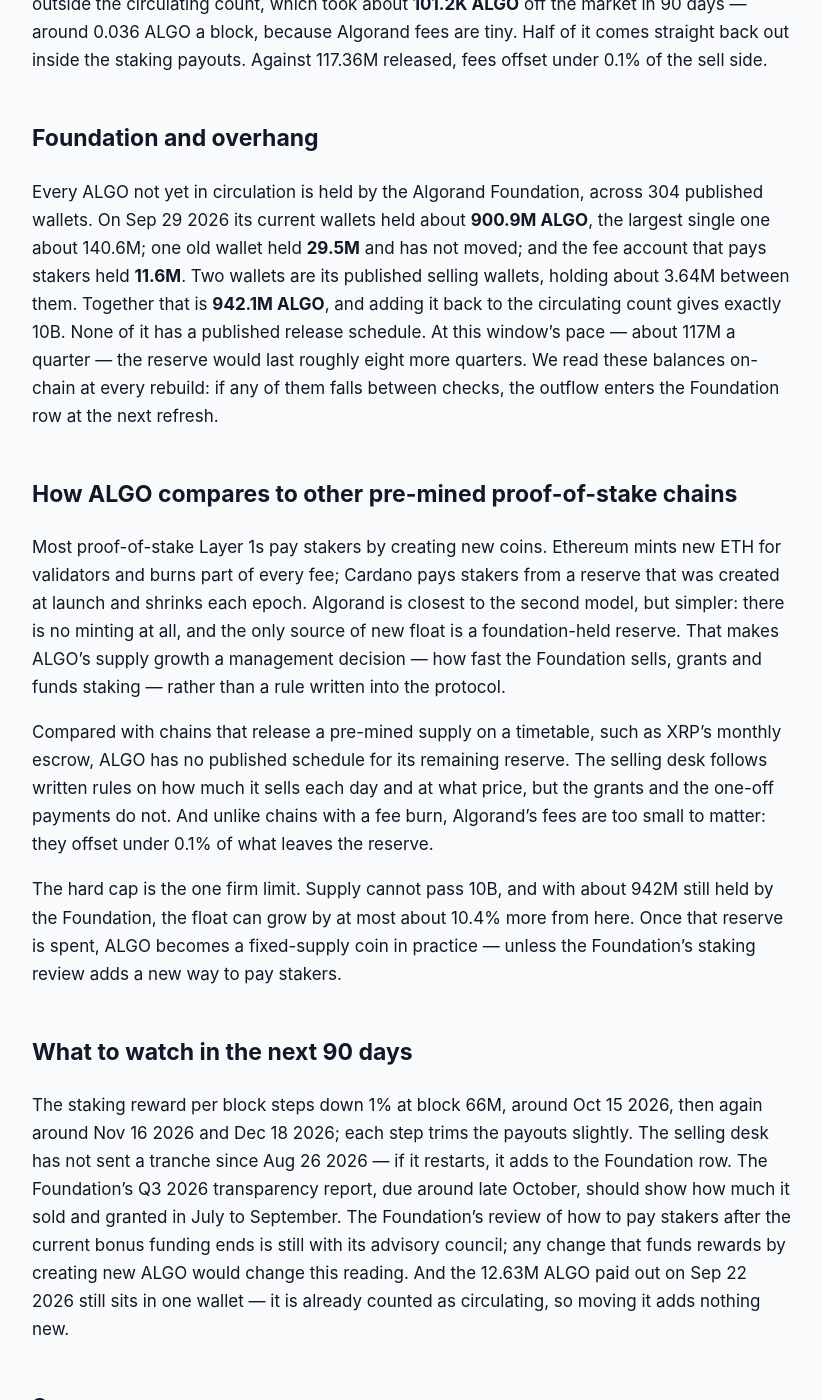
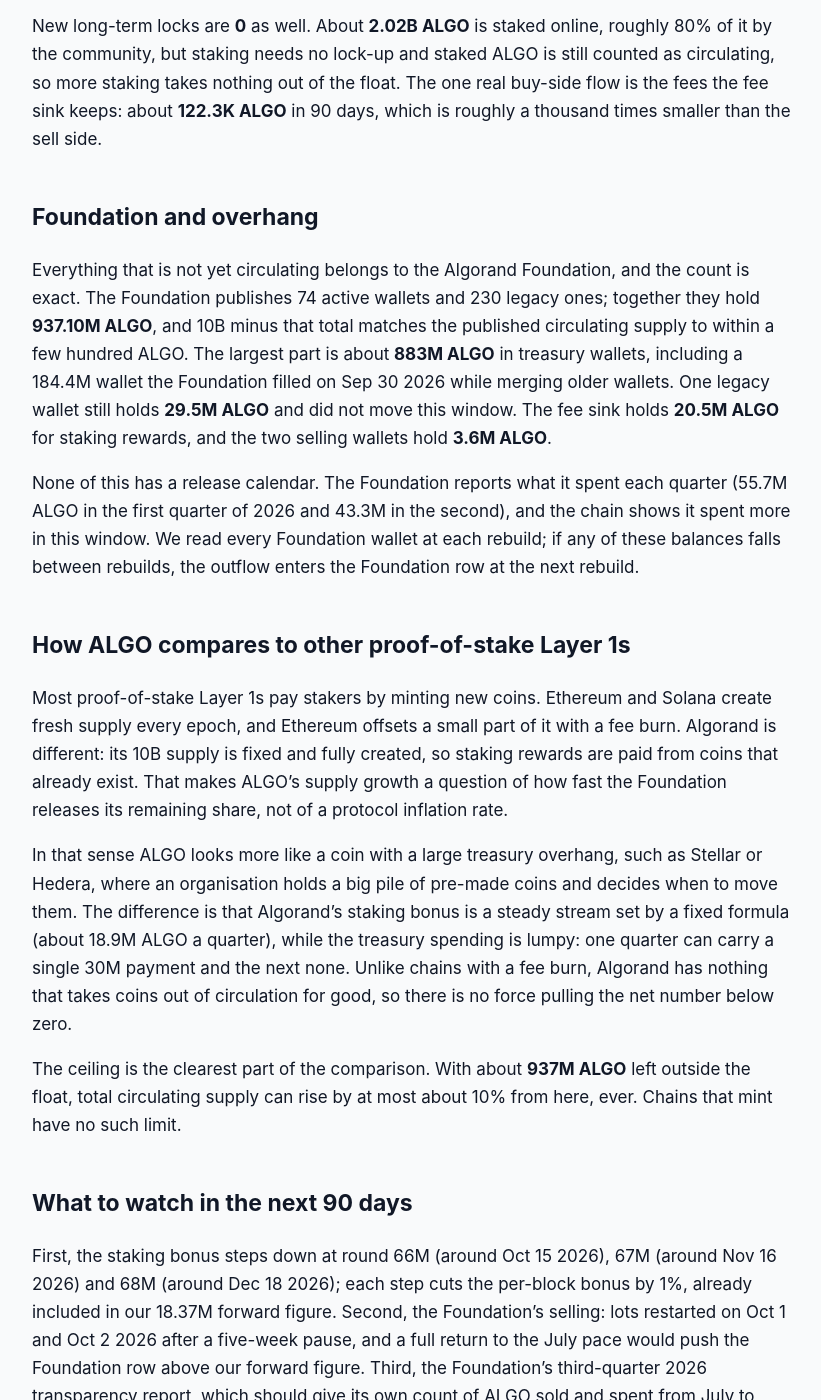
Before and after one commit to jeevansongmy-spec/mrnasdog-articles, a Jekyll site: the page built from crypto/algo-pressure-framework.md, in a window 1280 px wide and 1400 px high, scrolled down 1813 px. Shown: the whole window, without its empty margins (228-1049 px from the left). Built offline with Jekyll 4.4.1, drawn with Linux system fonts in a browser that asks for light colours; some of the changed text lies outside the part shown.

Commit message:
publish: crypto/algo-pressure-framework

```diff
--- a/crypto/algo-pressure-framework.md
+++ b/crypto/algo-pressure-framework.md
@@ -1,59 +1,57 @@
 ---
-title:         "ALGO Inflation Analysis · September 2026 · Supply growing · projected to keep growing"
-description:   "ALGO supply is growing with no minting: 98.4M ALGO left Foundation wallets and 18.9M went to stakers in 90 days, +1.29% net, about +0.82% next. 10B hard cap."
+title:         "ALGO Inflation Analysis · October 2026 · Supply growing · projected to keep growing"
+description:   "ALGO supply is growing with no minting: 94.5M ALGO left Foundation wallets and 18.9M went to stakers in 90 days, +1.25% net, about +0.77% next. 937M ALGO left."
 canonical_url: "https://mrnasdog.com/research/algo/inflation"
 tags:                    ["crypto", "algo", "algorand", "layer1"]
 published:     true
 ---
 
-Originally published at [ALGO Inflation Analysis · September 2026 · Supply growing · projected to keep growing](https://mrnasdog.com/research/algo/inflation).
+Originally published at [ALGO Inflation Analysis · October 2026 · Supply growing · projected to keep growing](https://mrnasdog.com/research/algo/inflation).
 
-# ALGO Inflation Analysis · September 2026 · Supply growing · projected to keep growing
+# ALGO Inflation Analysis · October 2026 · Supply growing · projected to keep growing
 
-ALGO supply is growing even though Algorand never creates a new coin. All **10B ALGO** were made at launch, and the Algorand Foundation still holds about **942M** of them outside the circulating count. In the last 90 days **117.36M ALGO** left those Foundation accounts — **98.44M** from its wallets and **18.91M** as staking payouts — while fees took back only **101.2K**. Net, circulating ALGO rose **+1.29%**, and we project about **+0.82%** for the next 90 days, capped by what the Foundation has left.
+ALGO's circulating supply is growing, and the source is the Algorand Foundation, not the protocol. Over the last 90 days **113.43M ALGO** entered the market — **94.53M** from Foundation wallets and **18.90M** in staking rewards — while only **122.3K ALGO** of fees left it, for a net of **+1.25%** against **+1.33%** on the monitor. No ALGO is ever minted: all 10B coins have existed since genesis, so the growth can only continue while the Foundation still holds about **937M ALGO** outside the float.
 
 ## The verdict, in one paragraph
 
-Over the 90 days to Sep 29 2026, Algorand added **117.36M ALGO** to the market and removed **101.2K**, a net rise of **+1.29%** on a circulating supply of **9.06B ALGO**. Our inflation monitor, which reads the circulating count day by day, shows **+1.33%** for the same stretch — a gap of **0.03 percentage points**, well inside our 0.5-point tolerance, so no warning chip is shown. For the next 90 days we project **+0.82%**: the steady streams continue, but two large one-off Foundation payments are not repeated. In one line: ALGO is a fixed-supply coin whose float is still growing, because the Foundation's reserve is being released into it.
+The MrNasdog Pressure Framework reads Algorand at **+1.25% net** over the last 90 days (Jul 6 to Oct 4 2026) and **+0.77%** over the next 90. The monitor, which measures the change in circulating ALGO directly, reads **+1.33%** over its own 90 days to Oct 1 2026. The gap is **0.08 percentage points**, well inside the 0.5-point tolerance, so no warning chip is shown and both readings agree. The forward number is lower only because two large one-off Foundation payments, 30.00M and 12.63M ALGO, are not assumed to repeat. ALGO is a fixed-supply coin that behaves like an inflationary one: a foundation-released float, with steady staking rewards on top.
 
 ## Sell pressure: where new ALGO comes from
 
-Protocol inflation, in the usual sense, does not exist on Algorand: there is no mint, and the 10B total has not changed since launch. But stakers are paid, and the money comes from a fee account the Foundation tops up — it moved **19.3M ALGO** into it this window. That account sits outside the circulating count, so each payout to an outside staker adds new coins to the market. Paid block by block, the payouts came to **18.91M ALGO** in 90 days, with a proposer paid on about 82% of blocks. The reward per block falls 1% every million blocks — from 8.51 ALGO at the start of the window to 8.26 ALGO now — so the next 90 days come to about **18.39M**.
+Protocol inflation adds **18.90M ALGO** over 90 days, and it is not inflation in the usual sense. Algorand never mints. Instead, every block pays its proposer a bonus plus half of that block's fees, and the money comes out of the fee sink, a Foundation-funded wallet that is counted outside the float. The bonus is about 8.26 ALGO per block now and falls by 1% every million blocks. In the window the fee sink paid out about **19.52M ALGO**; 0.63M of that went to validators the Foundation runs itself, so **18.90M** reached outside stakers and entered circulation. The Foundation refilled the sink three times to keep this going: 10.3M ALGO on Jul 10, 9.0M on Aug 19 and 10.0M on Sep 30 2026. For the next 90 days we project **18.37M ALGO**, slightly less as the bonus steps down three more times.
 
-Vesting unlocks add **0**. The launch-era vesting schedules ended in 2024, and no unlock tracker lists anything left to release.
+Vesting unlocks are **0**. Algorand's original release plan for early buyers, the team and the Foundation has run its course. There is no investor or team cliff left on the calendar; the coins that are still outside the float sit in Foundation wallets with no published schedule, which is why they show up in the next row instead.
 
-Foundation releases are the largest row: **98.44M ALGO** left Foundation wallets for outside hands in 90 days. Of that, **43.28M** went through the Foundation's rules-based selling desk in tranches from Jul 2 to Aug 26 2026; **30.00M** went out in a single payment on Jul 17 2026 and was then passed on in smaller lots; **12.63M** went out in a single payment on Sep 22 2026 to a new wallet that still holds it; and **12.53M** paid for grants, community programs and running costs. July alone saw 66.14M leave. For the next 90 days we keep the recurring streams at their window pace, **55.81M**, and drop the two single payments, which had no schedule.
+Foundation and unscheduled unlocks are the largest source: **94.53M ALGO** left Foundation wallets for outside hands. The biggest stream was the Foundation's steady selling programme: **36.36M ALGO** moved from its selling wallet to a trading desk in nine lots between Jul 10 and Aug 24 2026. On Jul 17 2026 one wallet made a single **30.00M ALGO** payment that was passed on in 1M to 6M lots within weeks, and on Sep 22 2026 another made a single **12.63M ALGO** payment. Grants, the xGov community program and running costs make up the rest. Selling paused after late August and restarted with small lots on Oct 1 and Oct 2 2026. For the next 90 days we carry the recurring streams forward at the same pace, **51.90M ALGO**, and set the two single payments to zero because nothing says they will repeat.
 
-Long-term locks and bankruptcy add **0**: Algorand has no estate, no trustee schedule and no unwinding lock.
+Long-term locked or bankruptcy supply is **0**. No estate, court trustee or long lock is paying ALGO out, and staking on Algorand has no lock, so there is nothing waiting to be released on a fixed date.
 
 ## Buy pressure: where new ALGO goes
 
-There is no programmatic buyback — **0**. No contract or treasury buys ALGO back, and the Foundation received no ALGO from outside wallets in the window.
+The buy side is almost empty. There is no programmatic buyback (**0**): no contract or treasury buys ALGO, and the Foundation is a seller, not a buyer. There is no protocol fee burn (**0**) either. Algorand fees are not destroyed; they go to the fee sink, which pays half of them back to block proposers. There was no Foundation buy (**0**) in the window.
 
-There is no fee burn either — **0**. Algorand fees are collected, not destroyed. The one address people send ALGO to as a "burn" does not keep it, and it sits inside the circulating count anyway.
-
-Foundation buying is **0**: the Foundation sells ALGO to fund its work. New long-term locks are **0** too: about 2.03B ALGO is staked online, but Algorand staking has no lock-up, and staked coins stay in the circulating count.
-
-The one real buy-side flow is fee collection. Every transaction fee goes into the fee account, outside the circulating count, which took about **101.2K ALGO** off the market in 90 days — around 0.036 ALGO a block, because Algorand fees are tiny. Half of it comes straight back out inside the staking payouts. Against 117.36M released, fees offset under 0.1% of the sell side.
+New long-term locks are **0** as well. About **2.02B ALGO** is staked online, roughly 80% of it by the community, but staking needs no lock-up and staked ALGO is still counted as circulating, so more staking takes nothing out of the float. The one real buy-side flow is the fees the fee sink keeps: about **122.3K ALGO** in 90 days, which is roughly a thousand times smaller than the sell side.
 
 ## Foundation and overhang
 
-Every ALGO not yet in circulation is held by the Algorand Foundation, across 304 published wallets. On Sep 29 2026 its current wallets held about **900.9M ALGO**, the largest single one about 140.6M; one old wallet held **29.5M** and has not moved; and the fee account that pays stakers held **11.6M**. Two wallets are its published selling wallets, holding about 3.64M between them. Together that is **942.1M ALGO**, and adding it back to the circulating count gives exactly 10B. None of it has a published release schedule. At this window's pace — about 117M a quarter — the reserve would last roughly eight more quarters. We read these balances on-chain at every rebuild: if any of them falls between checks, the outflow enters the Foundation row at the next refresh.
+Everything that is not yet circulating belongs to the Algorand Foundation, and the count is exact. The Foundation publishes 74 active wallets and 230 legacy ones; together they hold **937.10M ALGO**, and 10B minus that total matches the published circulating supply to within a few hundred ALGO. The largest part is about **883M ALGO** in treasury wallets, including a 184.4M wallet the Foundation filled on Sep 30 2026 while merging older wallets. One legacy wallet still holds **29.5M ALGO** and did not move this window. The fee sink holds **20.5M ALGO** for staking rewards, and the two selling wallets hold **3.6M ALGO**.
 
-## How ALGO compares to other pre-mined proof-of-stake chains
+None of this has a release calendar. The Foundation reports what it spent each quarter (55.7M ALGO in the first quarter of 2026 and 43.3M in the second), and the chain shows it spent more in this window. We read every Foundation wallet at each rebuild; if any of these balances falls between rebuilds, the outflow enters the Foundation row at the next rebuild.
 
-Most proof-of-stake Layer 1s pay stakers by creating new coins. Ethereum mints new ETH for validators and burns part of every fee; Cardano pays stakers from a reserve that was created at launch and shrinks each epoch. Algorand is closest to the second model, but simpler: there is no minting at all, and the only source of new float is a foundation-held reserve. That makes ALGO's supply growth a management decision — how fast the Foundation sells, grants and funds staking — rather than a rule written into the protocol.
+## How ALGO compares to other proof-of-stake Layer 1s
 
-Compared with chains that release a pre-mined supply on a timetable, such as XRP's monthly escrow, ALGO has no published schedule for its remaining reserve. The selling desk follows written rules on how much it sells each day and at what price, but the grants and the one-off payments do not. And unlike chains with a fee burn, Algorand's fees are too small to matter: they offset under 0.1% of what leaves the reserve.
+Most proof-of-stake Layer 1s pay stakers by minting new coins. Ethereum and Solana create fresh supply every epoch, and Ethereum offsets a small part of it with a fee burn. Algorand is different: its 10B supply is fixed and fully created, so staking rewards are paid from coins that already exist. That makes ALGO's supply growth a question of how fast the Foundation releases its remaining share, not of a protocol inflation rate.
 
-The hard cap is the one firm limit. Supply cannot pass 10B, and with about 942M still held by the Foundation, the float can grow by at most about 10.4% more from here. Once that reserve is spent, ALGO becomes a fixed-supply coin in practice — unless the Foundation's staking review adds a new way to pay stakers.
+In that sense ALGO looks more like a coin with a large treasury overhang, such as Stellar or Hedera, where an organisation holds a big pile of pre-made coins and decides when to move them. The difference is that Algorand's staking bonus is a steady stream set by a fixed formula (about 18.9M ALGO a quarter), while the treasury spending is lumpy: one quarter can carry a single 30M payment and the next none. Unlike chains with a fee burn, Algorand has nothing that takes coins out of circulation for good, so there is no force pulling the net number below zero.
+
+The ceiling is the clearest part of the comparison. With about **937M ALGO** left outside the float, total circulating supply can rise by at most about 10% from here, ever. Chains that mint have no such limit.
 
 ## What to watch in the next 90 days
 
-The staking reward per block steps down 1% at block 66M, around Oct 15 2026, then again around Nov 16 2026 and Dec 18 2026; each step trims the payouts slightly. The selling desk has not sent a tranche since Aug 26 2026 — if it restarts, it adds to the Foundation row. The Foundation's Q3 2026 transparency report, due around late October, should show how much it sold and granted in July to September. The Foundation's review of how to pay stakers after the current bonus funding ends is still with its advisory council; any change that funds rewards by creating new ALGO would change this reading. And the 12.63M ALGO paid out on Sep 22 2026 still sits in one wallet — it is already counted as circulating, so moving it adds nothing new.
+First, the staking bonus steps down at round 66M (around Oct 15 2026), 67M (around Nov 16 2026) and 68M (around Dec 18 2026); each step cuts the per-block bonus by 1%, already included in our 18.37M forward figure. Second, the Foundation's selling: lots restarted on Oct 1 and Oct 2 2026 after a five-week pause, and a full return to the July pace would push the Foundation row above our forward figure. Third, the Foundation's third-quarter 2026 transparency report, which should give its own count of ALGO sold and spent from July to September. Fourth, any new single payment like the 30.00M ALGO one in July. Fifth, the fee sink balance (20.5M ALGO now): when it runs low, the Foundation refills it from its treasury, which keeps the reward stream going.
 
 ## Summary
 
-ALGO's circulating supply grew **+1.29%** in the 90 days to Sep 29 2026, and we project **+0.82%** for the next 90 days. Algorand never mints new coins, so all of that growth is the Algorand Foundation releasing its reserve: **98.44M ALGO** from its wallets and **18.91M** in staking payouts, against only **101.2K** taken back by fees. The key risk is the pace of Foundation selling and grants, which follows no public schedule for the remaining **942M ALGO**. The ceiling is firm: supply can never pass 10B.
+The MrNasdog Pressure Framework reads ALGO at **+1.25% net** over the last 90 days and **+0.77%** projected for the next 90, in line with the monitor's **+1.33%**. No ALGO is minted and none is burned: supply grows only as coins leave the Algorand Foundation, through staking rewards from the fee sink (**18.90M ALGO**) and through its selling, grants and one-off payments (**94.53M ALGO**). The key risk is the pace of Foundation releases, which has no published schedule and was faster this window than in either of the two quarters before. The ceiling is hard: about **937M ALGO** remains outside the float, so circulating supply can never rise more than about 10% above today's 9.06B.
 
-*MrNasdog Pressure Framework analysis of ALGO, Metric 1 — Inflation. Data + explanation only. Not financial advice. Checked Sep 29 2026.*
+*MrNasdog Pressure Framework analysis of ALGO, Metric 1 — Inflation. Data + explanation only. Not financial advice. Checked Oct 4 2026.*
```
